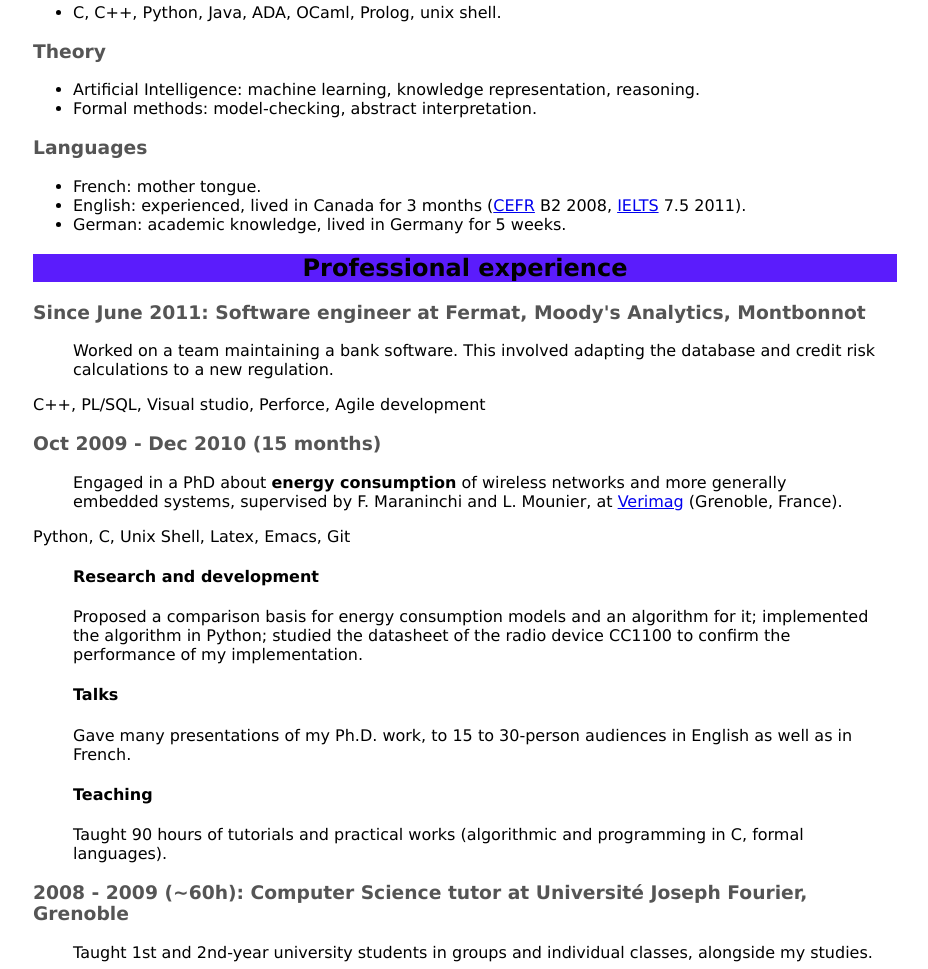
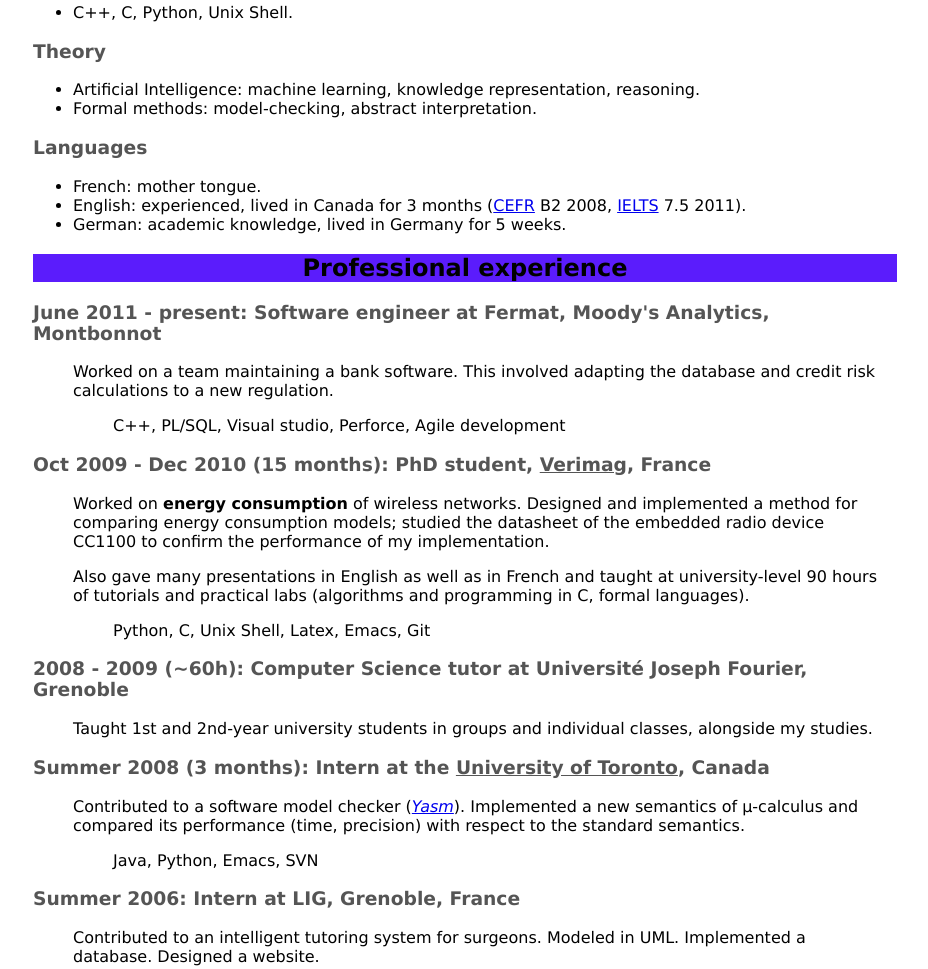
Before and after one commit to Lugrin/lugrin.github.com, a plain HTML site: page index.html in a window 1280 px wide. Shown: the part 651-1620 px from the top of the page, without its empty margins (175-1103 px from the left). Drawn offline with Linux system fonts and the light colour scheme.

Commit message:
shorten PhD

```diff
--- a/index.html
+++ b/index.html
@@ -60,7 +60,7 @@
 	<h3>Programming languages</h3>
 
     <ul>
-      <li> C, C++, Python, Java, ADA, OCaml, Prolog, unix shell.</li>
+      <li> C++, C, Python, Unix Shell.</li>
     </ul>
 
 	<h3>Theory</h3>
@@ -85,7 +85,7 @@
 
 	<h2>Professional experience</h2>
 
-    <h3>Since June 2011: Software engineer at Fermat, Moody's Analytics, Montbonnot</h3>
+    <h3>June 2011 - present: Software engineer at Fermat, Moody's Analytics, Montbonnot</h3>
 
     <p>
       Worked on a team maintaining a bank software.
@@ -95,43 +95,22 @@
 
     <div class="tools"> C++, PL/SQL, Visual studio, Perforce, Agile development </div>
 
-    <h3>Oct 2009 - Dec 2010 (15 months)</h3>
+    <h3>Oct 2009 - Dec 2010 (15 months): PhD student,
+      <a href="http://www-verimag.imag.fr/">Verimag</a>, France</h3>
 
     <p>
-    Engaged in a PhD
-    about <strong>energy consumption</strong>
-    of wireless networks
-    and more generally embedded systems,
-    supervised by F. Maraninchi and L. Mounier,
-    at <a href="http://www-verimag.imag.fr/">Verimag</a> (Grenoble, France).
+    Worked on <strong>energy consumption</strong> of wireless networks.
+    Designed and implemented a method for comparing energy consumption models;
+    studied the datasheet of the embedded radio device CC1100
+    to confirm the performance of my implementation.
+    </p>
+    <p>
+    Also gave many presentations in English as well as in French
+    and taught at university-level 90 hours of tutorials and
+    practical labs (algorithms and programming in C, formal languages).
     </p>
 
     <div class="tools"> Python, C, Unix Shell, Latex, Emacs, Git </div>
-
-    <h4>Research and development</h4>
-
-    <p>
-    Proposed a comparison basis for energy consumption models
-    and an algorithm for it;
-    implemented the algorithm in Python;
-    studied the datasheet of the radio device CC1100
-    to confirm the performance of my implementation.
-    </p>
-
-    <h4>Talks</h4>
-
-    <p>
-    Gave many presentations of my Ph.D. work,
-    to 15 to 30-person audiences
-    in English as well as in French.
-    </p>
-
-    <h4>Teaching</h4>
-
-    <p>
-    Taught 90 hours of tutorials and practical works (algorithmic and
-    programming in C, formal languages).
-    </p>
 
     <h3>2008 - 2009 (~60h): Computer Science tutor at Université Joseph Fourier, Grenoble</h3>
 
@@ -194,7 +173,7 @@
     <h3>Summer 2007</h3>
 
     <p>
-    Developed of a <strong>snake game</strong>.
+    Developed of a snake game.
     </p>
 
     <div class="tools"> Python, Pygame, Emacs, Bazaar </div>
--- a/style-cv.css
+++ b/style-cv.css
@@ -30,7 +30,7 @@ h2
     text-align:center;
 }
 
-h3
+h3, h3 > a
 {
     color:#555555; /* grey */
 }
@@ -45,6 +45,11 @@ div.language
 {
     text-align:right;
     margin-bottom:10px;
+}
+
+div.tools
+{
+    margin-left:80px;
 }
 
 /*** special display for personal details and photo ****/
```
